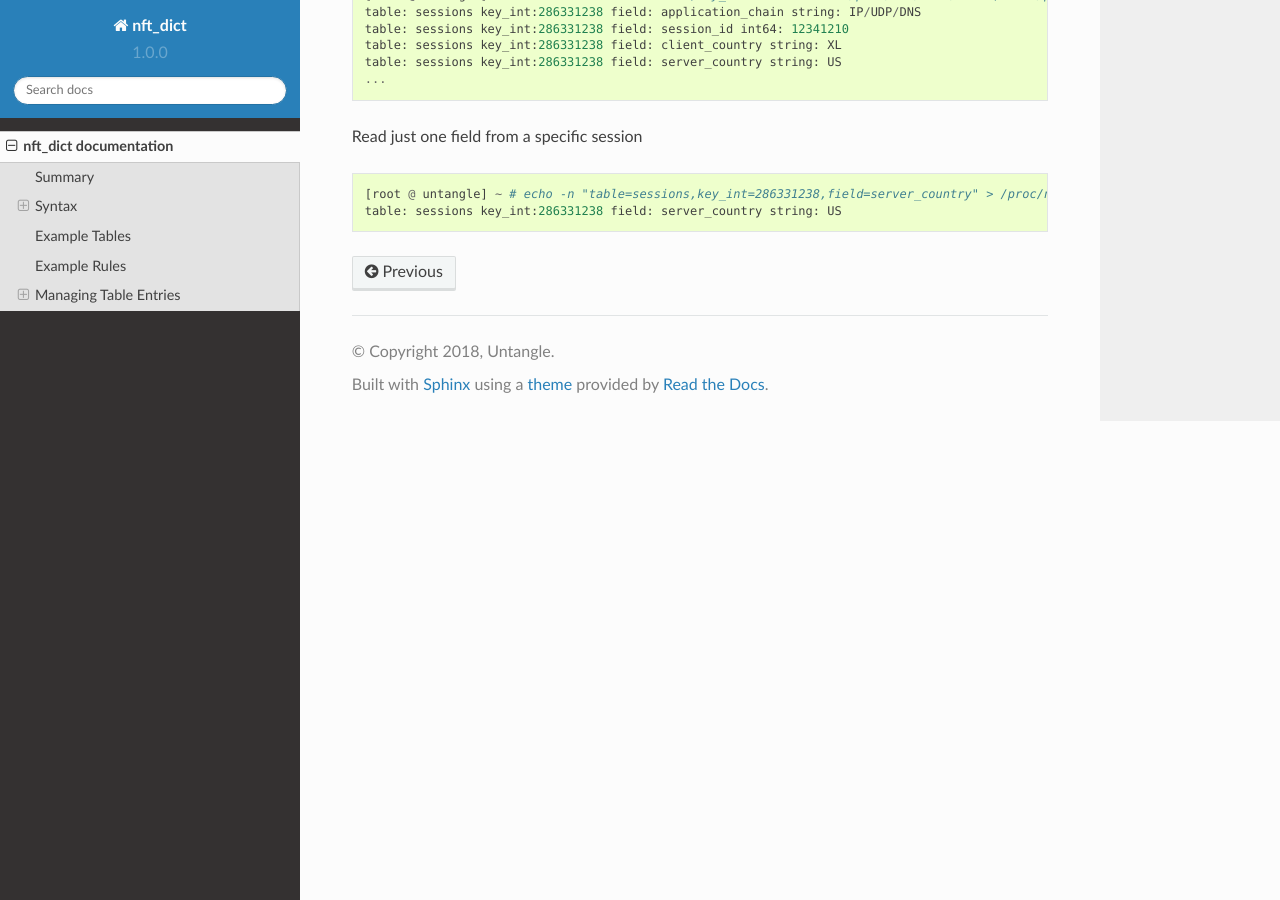
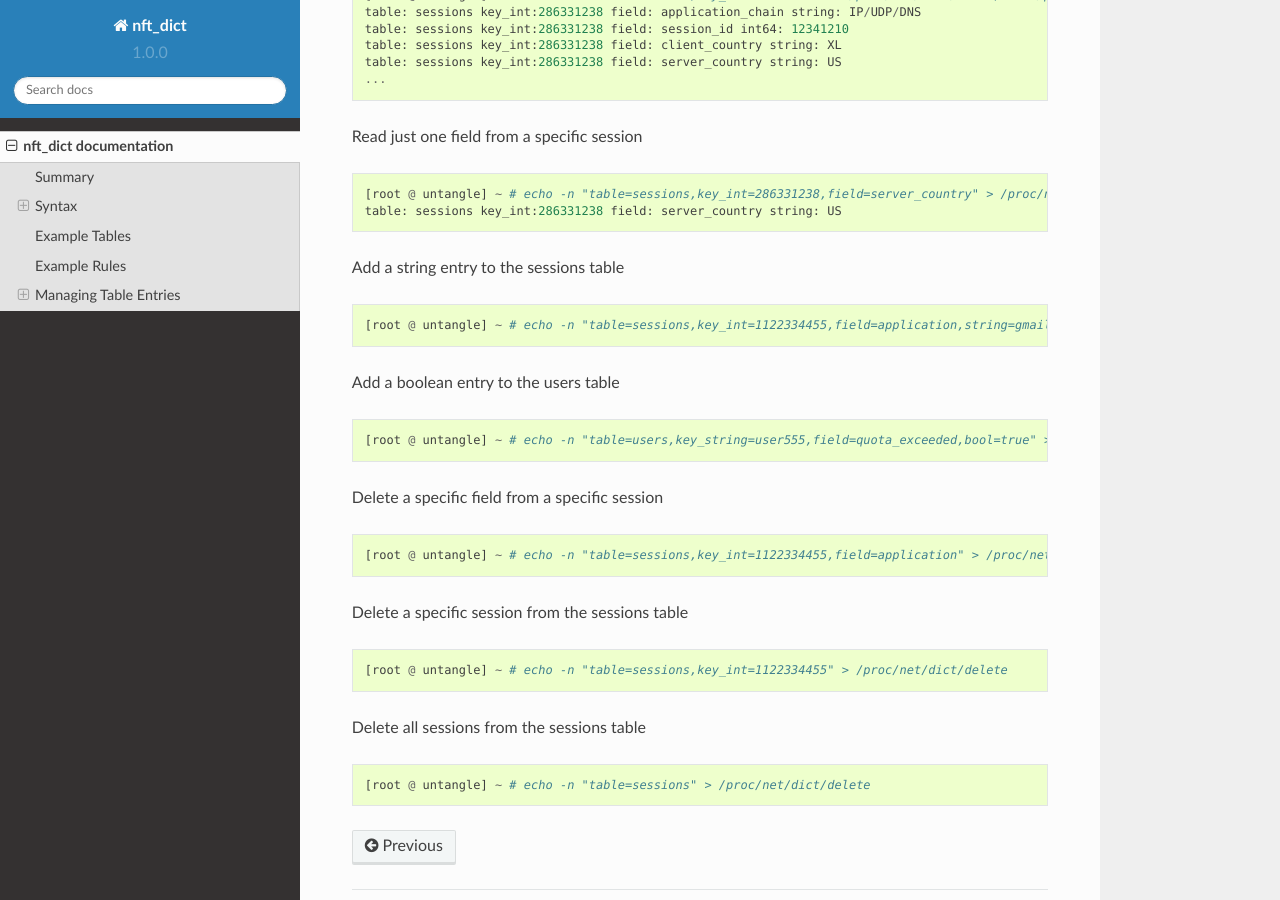
Before and after one commit to fatihusta/nft_dict, a Sphinx documentation site: the page built from docs/dict.rst, in a window 1280 px wide and 900 px high, scrolled down 7629 px. Built offline with Sphinx 7.4.7 and the Read the Docs theme 2.0.0, drawn with Linux system fonts in a browser that asks for light colours.

Commit message:
docs: Document adding and deleting table entries

```diff
--- a/docs/dict.rst
+++ b/docs/dict.rst
@@ -329,3 +329,33 @@ Read just one field from a specific session
 
   [root @ untangle] ~ # echo -n "table=sessions,key_int=286331238,field=server_country" > /proc/net/dict/read ; cat /proc/net/dict/read
   table: sessions key_int:286331238 field: server_country string: US
+
+Add a string entry to the sessions table
+
+.. code::
+
+  [root @ untangle] ~ # echo -n "table=sessions,key_int=1122334455,field=application,string=gmail" > /proc/net/dict/write
+
+Add a boolean entry to the users table
+
+.. code::
+
+  [root @ untangle] ~ # echo -n "table=users,key_string=user555,field=quota_exceeded,bool=true" > /proc/net/dict/write
+
+Delete a specific field from a specific session
+
+.. code::
+
+  [root @ untangle] ~ # echo -n "table=sessions,key_int=1122334455,field=application" > /proc/net/dict/delete
+
+Delete a specific session from the sessions table
+
+.. code::
+
+  [root @ untangle] ~ # echo -n "table=sessions,key_int=1122334455" > /proc/net/dict/delete
+
+Delete all sessions from the sessions table
+
+.. code::
+
+  [root @ untangle] ~ # echo -n "table=sessions" > /proc/net/dict/delete
```
